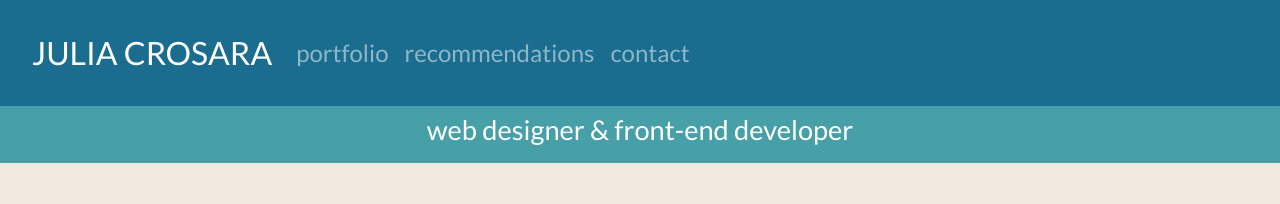
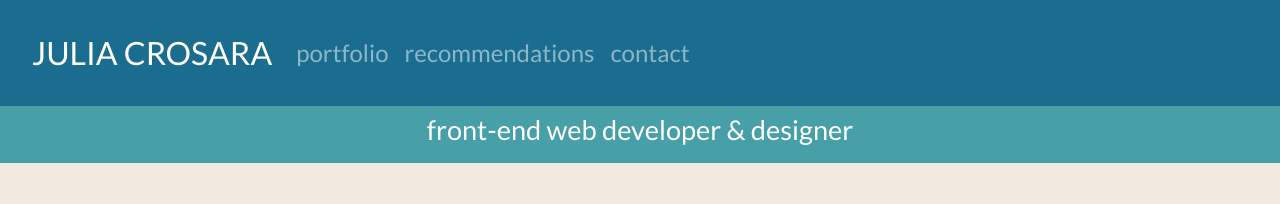
Before and after one commit to julia-crosara/portfolio, a plain HTML site: page index.html in a window 1280 px wide. Shown: the top 204 px of the page. Drawn offline with nearby package versions, Linux system fonts and the light colour scheme.

Commit message:
Add files via upload

```diff
--- a/index.html
+++ b/index.html
@@ -51,7 +51,7 @@
     </div>
     <!-- end nav -->
 
-<div class="jc-title text-center py-2"><h2>web designer & front-end developer</h2></div>
+<div class="jc-title text-center py-2"><h2>front-end web developer & designer</h2></div>
 
     <!-- portfolio -->
     <section id="portfolio" class="pb-5">
```
